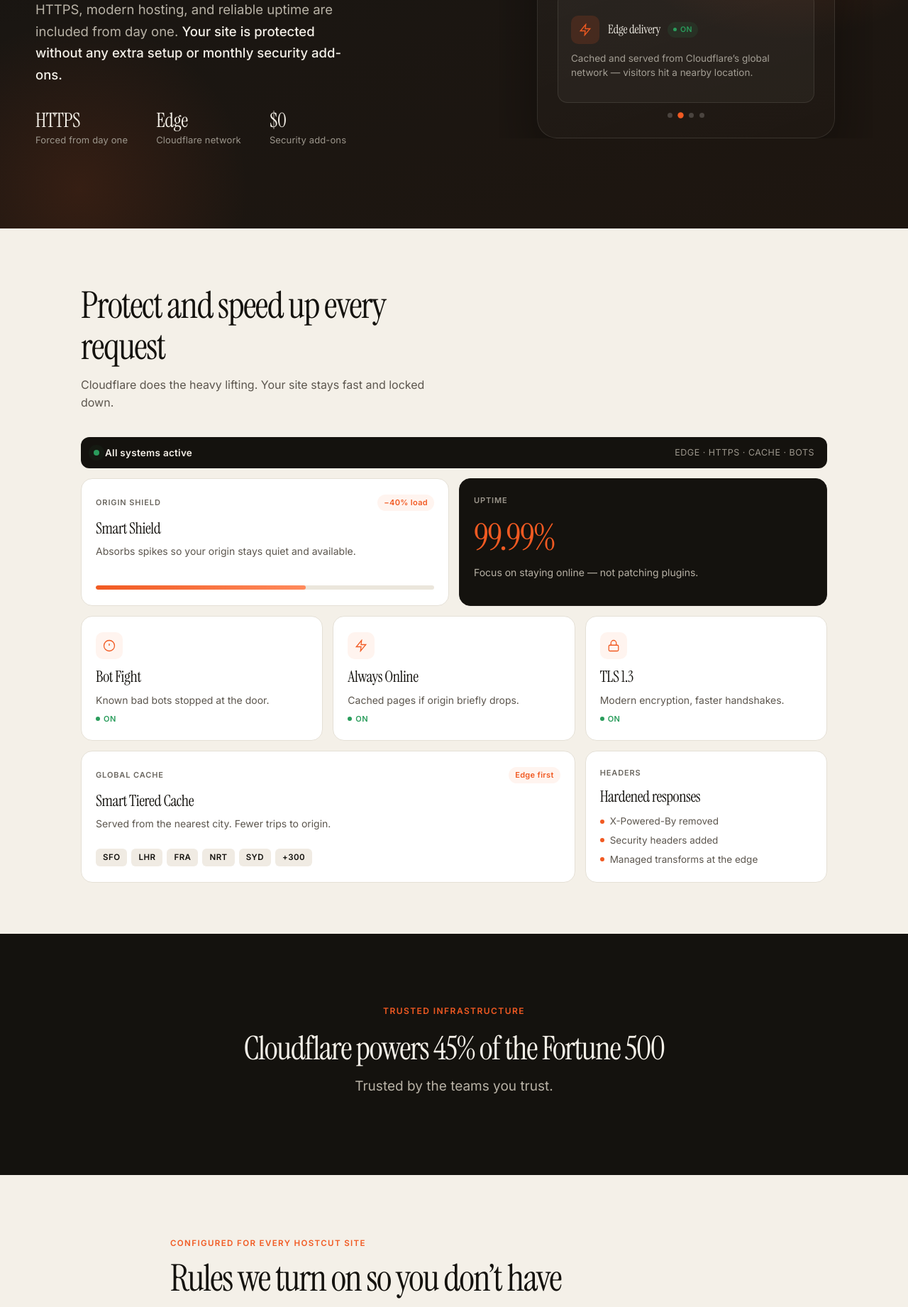
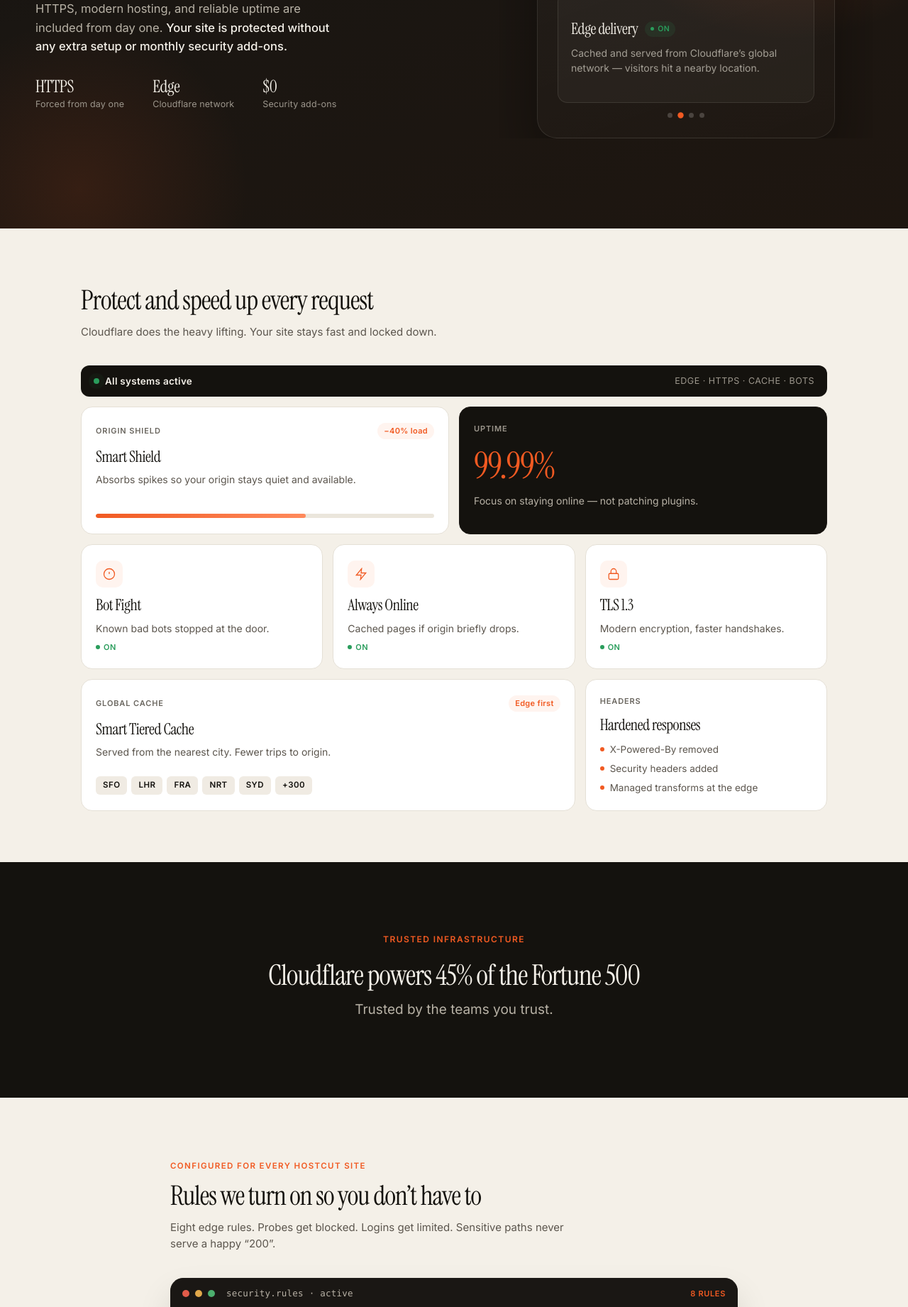
Before and after one commit to hostcut/test-my-website, a plain HTML site: page secure-by-default.html in a window 1280 px wide. Shown: the part 414-2256 px from the top of the page at 71% size. Drawn offline with Linux system fonts and the light colour scheme.

Commit message:
Adjust typography and layout in secure-by-default.html
Updated various font sizes, line heights, and margins for improved layout and readability.

```diff
--- a/secure-by-default.html
+++ b/secure-by-default.html
@@ -119,13 +119,13 @@
 
     .hero-title {
       font-family: var(--font-serif);
-      font-size: clamp(44px, 6.2vw, 68px);
+      font-size: clamp(36px, 4.5vw, 52px);
       font-weight: 400;
-      line-height: 1.05;
+      line-height: 1.08;
       letter-spacing: -0.03em;
       color: #f4f0e8;
-      margin-bottom: 24px;
-      max-width: 11ch;
+      margin-bottom: 20px;
+      max-width: 12ch;
     }
 
     .hero-title .line2 {
@@ -135,11 +135,11 @@
     }
 
     .hero-lead {
-      font-size: clamp(16.5px, 1.9vw, 18.5px);
-      line-height: 1.65;
+      font-size: clamp(15px, 1.5vw, 16.5px);
+      line-height: 1.6;
       color: #b8b2a6;
-      max-width: 440px;
-      margin-bottom: 36px;
+      max-width: 420px;
+      margin-bottom: 32px;
     }
 
     .hero-lead strong {
@@ -161,7 +161,7 @@
 
     .hero-stat-value {
       font-family: var(--font-serif);
-      font-size: 28px;
+      font-size: 24px;
       font-weight: 400;
       color: #f4f0e8;
       letter-spacing: -0.02em;
@@ -169,7 +169,7 @@
     }
 
     .hero-stat-label {
-      font-size: 13px;
+      font-size: 12.5px;
       color: #9c968c;
       letter-spacing: 0.01em;
     }
@@ -308,22 +308,7 @@
     }
 
     .layer-icon {
-      width: 40px;
-      height: 40px;
-      border-radius: 10px;
-      background: rgba(241,90,34,0.15);
-      display: flex;
-      align-items: center;
-      justify-content: center;
-      flex-shrink: 0;
-    }
-
-    .layer-icon svg {
-      width: 18px;
-      height: 18px;
-      stroke: var(--orange);
-      fill: none;
-      stroke-width: 1.8;
+      display: none;
     }
 
     .layer-title-row {
@@ -337,15 +322,15 @@
 
     .layer-slide strong {
       font-family: var(--font-serif);
-      font-size: 17px;
+      font-size: 22px;
       font-weight: 400;
       color: #f4f0e8;
-      letter-spacing: -0.015em;
-      line-height: 1.25;
+      letter-spacing: -0.02em;
+      line-height: 1.2;
     }
 
     .layer-slide span.layer-desc {
-      font-size: 13.5px;
+      font-size: 14px;
       color: #a39e94;
       line-height: 1.5;
       padding-left: 0;
@@ -627,16 +612,16 @@
 
     .features-header h2 {
       font-family: var(--font-serif);
-      font-size: clamp(36px, 5.5vw, 52px);
+      font-size: clamp(28px, 3.5vw, 38px);
       font-weight: 400;
-      letter-spacing: -0.03em;
-      line-height: 1.12;
+      letter-spacing: -0.025em;
+      line-height: 1.15;
       color: var(--ink);
-      margin-bottom: 12px;
+      margin-bottom: 10px;
     }
 
     .features-header p {
-      font-size: 16px;
+      font-size: 15px;
       color: var(--muted);
       line-height: 1.55;
     }
@@ -935,16 +920,16 @@
 
     .hc-rules-header h2 {
       font-family: var(--font-serif);
-      font-size: clamp(36px, 5.5vw, 52px);
+      font-size: clamp(28px, 3.5vw, 38px);
       font-weight: 400;
-      letter-spacing: -0.03em;
-      line-height: 1.12;
+      letter-spacing: -0.025em;
+      line-height: 1.15;
       color: var(--ink);
-      margin-bottom: 12px;
+      margin-bottom: 10px;
     }
 
     .hc-rules-lead {
-      font-size: 15.5px;
+      font-size: 15px;
       line-height: 1.55;
       color: var(--muted);
     }
@@ -1117,10 +1102,10 @@
     .means-header h2,
     .means-title {
       font-family: var(--font-serif);
-      font-size: clamp(36px, 5.5vw, 52px);
+      font-size: clamp(28px, 3.5vw, 38px);
       font-weight: 400;
-      letter-spacing: -0.03em;
-      line-height: 1.12;
+      letter-spacing: -0.025em;
+      line-height: 1.15;
       color: #f4f0e8;
     }
 
@@ -1252,11 +1237,11 @@
 
     .cf-trust h2 {
       font-family: var(--font-serif);
-      font-size: clamp(32px, 5vw, 46px);
+      font-size: clamp(28px, 3.8vw, 40px);
       font-weight: 400;
-      letter-spacing: -0.03em;
-      line-height: 1.12;
-      margin-bottom: 14px;
+      letter-spacing: -0.025em;
+      line-height: 1.15;
+      margin-bottom: 12px;
       color: #f4f0e8;
     }
 
@@ -1357,13 +1342,14 @@
       }
 
       .hero-title {
-        font-size: 32px;
+        font-size: 36px;
         margin-bottom: 14px;
         letter-spacing: -0.025em;
+        max-width: none;
       }
 
       .hero-lead {
-        font-size: 15px;
+        font-size: 14.5px;
         line-height: 1.55;
         margin-bottom: 22px;
         max-width: none;
@@ -1434,18 +1420,11 @@
       }
 
       .layer-icon {
-        width: 34px;
-        height: 34px;
-        border-radius: 9px;
-      }
-
-      .layer-icon svg {
-        width: 15px;
-        height: 15px;
+        display: none;
       }
 
       .layer-slide strong {
-        font-size: 14.5px;
+        font-size: 19px;
       }
 
       .layer-slide span.layer-desc {
@@ -1478,7 +1457,7 @@
       }
 
       .features-header h2 {
-        font-size: 32px;
+        font-size: 34px;
       }
 
       .feat {
@@ -1505,7 +1484,7 @@
       }
 
       .features-header h2 {
-        font-size: 32px;
+        font-size: 34px;
       }
 
       .status-strip {
@@ -1547,11 +1526,11 @@
       .hc-rules-header h2,
       .means-header h2,
       .means-title {
+        font-size: 34px;
+      }
+
+      .cf-trust h2 {
         font-size: 32px;
-      }
-
-      .cf-trust h2 {
-        font-size: 28px;
       }
 
       .rule-console {
```
